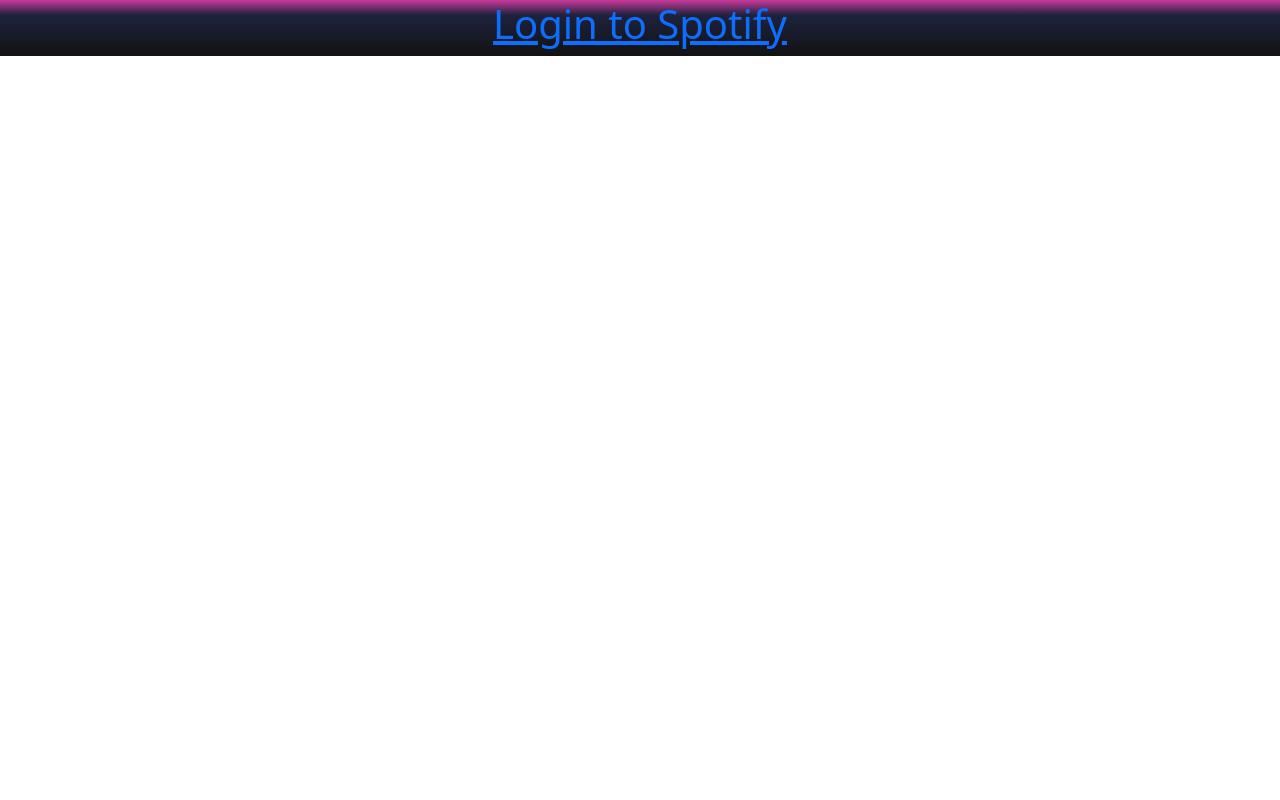
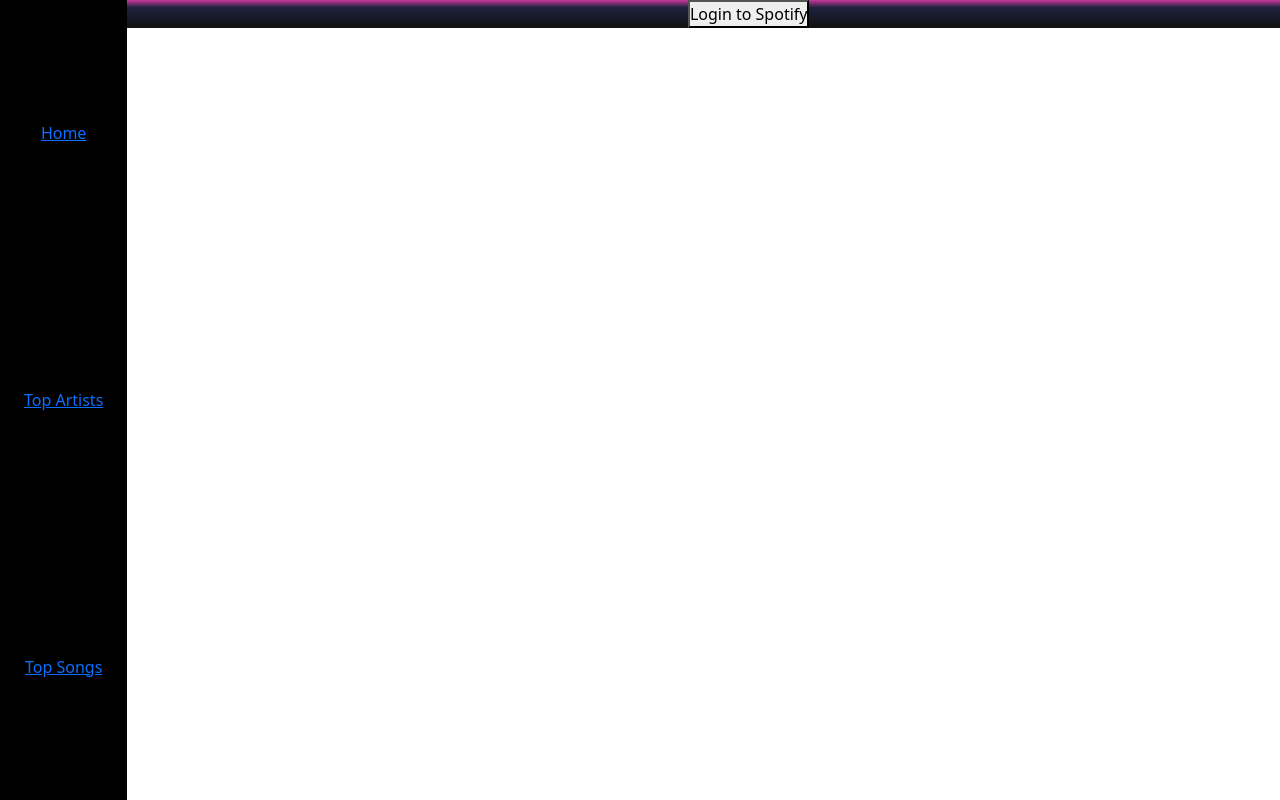
Before and after one commit to noorncho/wrapped-365, a React (Create React App) app: page / in a window 1280 px wide. Built offline with nearby package versions, Linux system fonts and the light colour scheme.

Commit message:
authenication working

```diff
--- a/src/App.jsx
+++ b/src/App.jsx
@@ -12,8 +12,8 @@
 
   return (
     <div className="row App">
-      <LandingPage />
-      {/*
+
+
       <Router>
         <div className="col col-md-2 col-xl-2">
           <Navbar />
@@ -23,11 +23,12 @@
           <Routes>
             <Route path="/topSongs" element={<TopSongs />} />
             <Route path="/topArtists" element={<TopArtists />} />
-            <Route path="/" element={<Home />} />
+            <Route path="/redirect" element={<Home />} />
+            <Route path="/" element={<LandingPage />} />
           </Routes>
         </div>
       </Router>
-      */}
+
     </div>
   );
 }
--- a/src/assets/js/spotifyAuth.js
+++ b/src/assets/js/spotifyAuth.js
@@ -3,7 +3,7 @@
 export const clientId = "0605dfd632b84dc1a5e212132ca654b7";
 export const clientSecret = "94b1824b8ad64caf845c9394585f3a2a";
 export const authEndpoint = 'https://accounts.spotify.com/authorize';
-export const redirectURL = "http://localhost:3000";
+export const redirectURL = "http://localhost:3000/redirect";
 
 export const scope = [
     'user-top-read',
@@ -12,6 +12,17 @@
     'user-read-currently-playing',
     'streaming'
 ];
+
+export const getAuthentication = () =>{
+    let url = authEndpoint;
+    url += '?client_id=' + clientId;
+    url += '&redirect_uri=' + redirectURL;
+    url += '&scope=' + scope.join("%20");
+    url += "&response_type=token";
+    url += "&show_dialog=true";
+
+    window.location.href = url;
+}
 
 //Get the has URL
 export const hash = window.location.hash.substring(1)
@@ -24,10 +35,5 @@
                         return initial;
                     }, {});
 
-export let url = authEndpoint;
-url += "?response_type=token";
-url += '&client_id=' + encodeURIComponent(clientId);
-url += '&scope=' + encodeURIComponent(scope);
-url += '&redirect_uri=' + encodeURIComponent(redirectURL);
-
 window.location.hash = "";
+export const _token = hash.access_token;
--- a/src/pages/landing-page/landing-page.jsx
+++ b/src/pages/landing-page/landing-page.jsx
@@ -11,7 +11,7 @@
 
     return (
         <div>
-            <h1><a href={SpotifyAuth.url}>Login to Spotify</a></h1>
+            <button type="submit" onClick={SpotifyAuth.getAuthentication}>Login to Spotify</button>
         </div>
     )
 }
```
